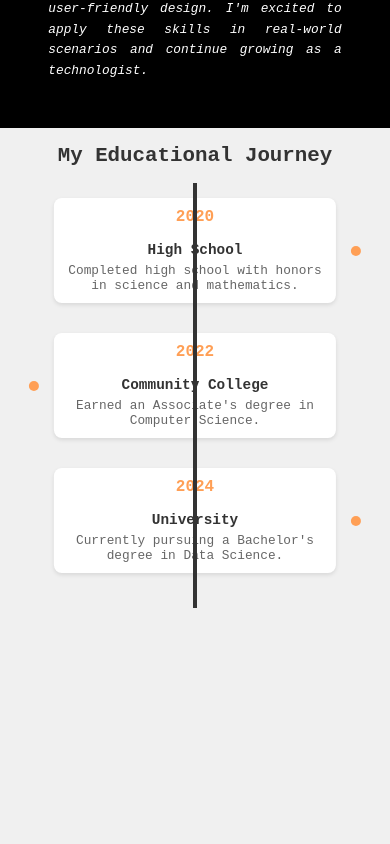
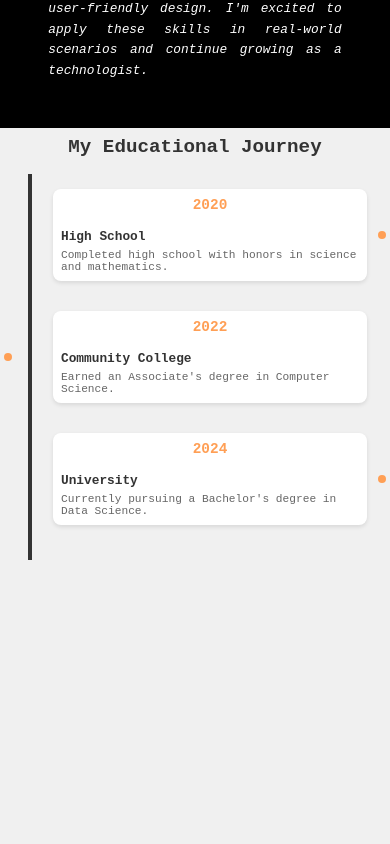
Before and after one commit to Anonymous21-03/Portfolio-showcase-shenanigans, a React (Create React App) app in the folder portfolio/: page / in a window 390 px wide. Shown: the part 1560-2404 px from the top of the page. Built offline with nearby package versions, Linux system fonts and the light colour scheme.

Commit message:
responsive

```diff
--- a/portfolio/src/Pages/Timeline.css
+++ b/portfolio/src/Pages/Timeline.css
@@ -111,53 +111,64 @@ h1 {
     transform: translate(-50%, -50%);
 }
 
+
 @media screen and (max-width: 768px) {
     .timeline::after {
-        left: 50%;
-        transform: translateX(-50%);
+        left: 20px;
+        transform: none;
     }
 
     .timeline-item {
-        width: 90%;
+        width: 100%;
+        padding-left: 45px;
+        padding-right: 15px;
         margin-bottom: 20px;
     }
 
     .timeline-item:nth-child(odd),
     .timeline-item:nth-child(even) {
-        left: 50%;
-        transform: translateX(-50%);
-        text-align: center;
+        left: 0;
+        transform: none;
+        text-align: left;
     }
 
     .timeline-dot {
-        left: 50%;
-        transform: translate(-50%, -50%);
+        left: 20px;
+        transform: translateY(-50%);
+    }
+
+    .timeline-content {
+        width: 100%;
     }
 }
 
 @media screen and (max-width: 480px) {
+    .timeline-container {
+        padding: 0.5rem;
+    }
+
     h1 {
-        font-size: 1.3rem;
+        font-size: 1.2rem;
     }
 
     .timeline-content {
-        padding: 10px;
+        padding: 8px;
     }
 
     .timeline-content h2 {
-        font-size: 1rem;
+        font-size: 0.9rem;
     }
 
     .timeline-content h3 {
-        font-size: 0.9rem;
+        font-size: 0.8rem;
     }
 
     .timeline-content p {
-        font-size: 0.8rem;
+        font-size: 0.7rem;
     }
 
     .timeline-dot {
-        width: 10px;
-        height: 10px;
+        width: 8px;
+        height: 8px;
     }
 }
--- a/portfolio/src/Pages/Timeline.js
+++ b/portfolio/src/Pages/Timeline.js
@@ -36,14 +36,25 @@ const Timeline = () => {
       { threshold: 0.1 }
     );
 
-    items.forEach((item) => {
-      observer.observe(item);
-    });
+    const observeItems = () => {
+      items.forEach((item) => {
+        observer.observe(item);
+      });
+    };
+
+    observeItems();
+
+    const handleResize = () => {
+      observeItems();
+    };
+
+    window.addEventListener('resize', handleResize);
 
     return () => {
       items.forEach((item) => {
         observer.unobserve(item);
       });
+      window.removeEventListener('resize', handleResize);
     };
   }, []);
 
```
